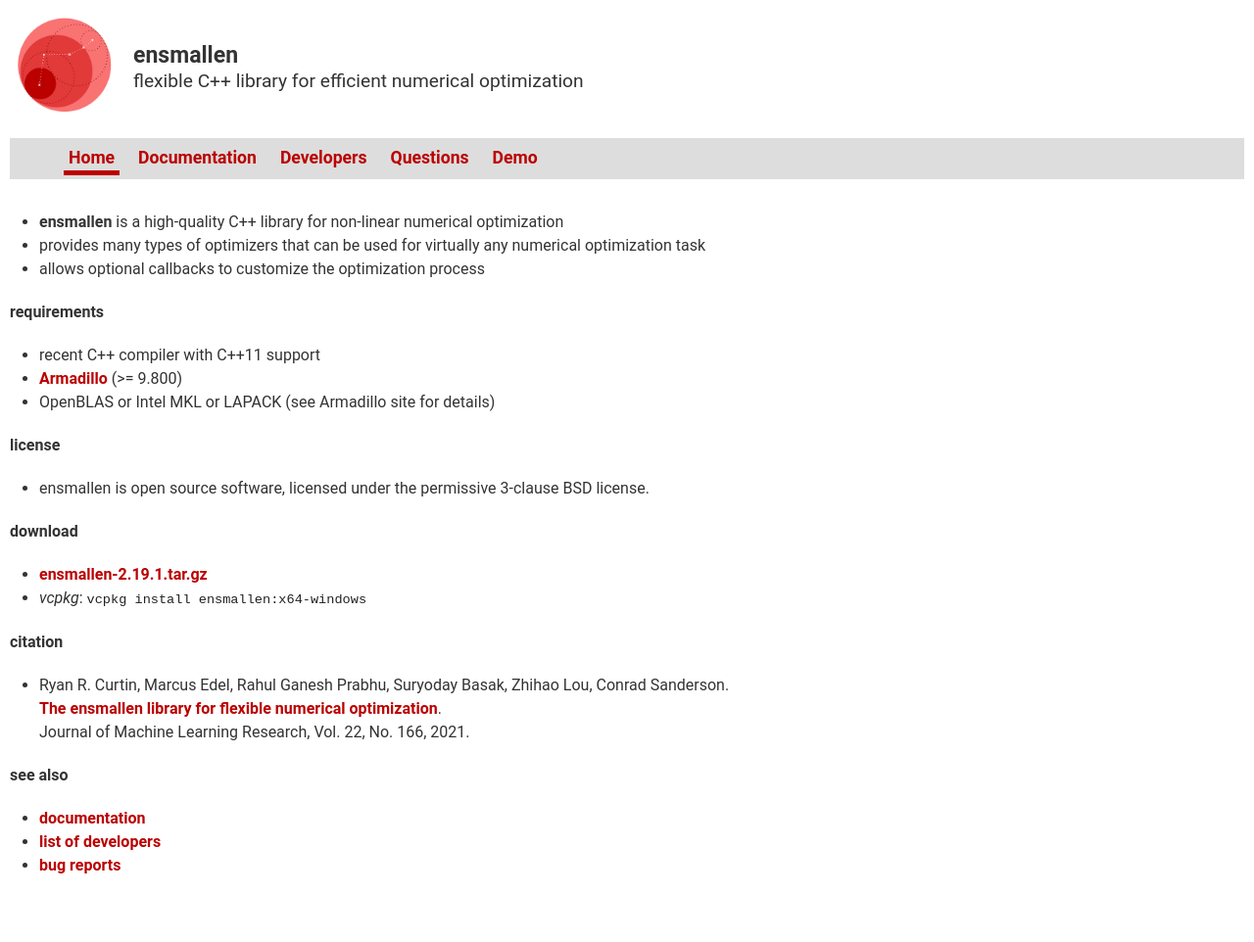
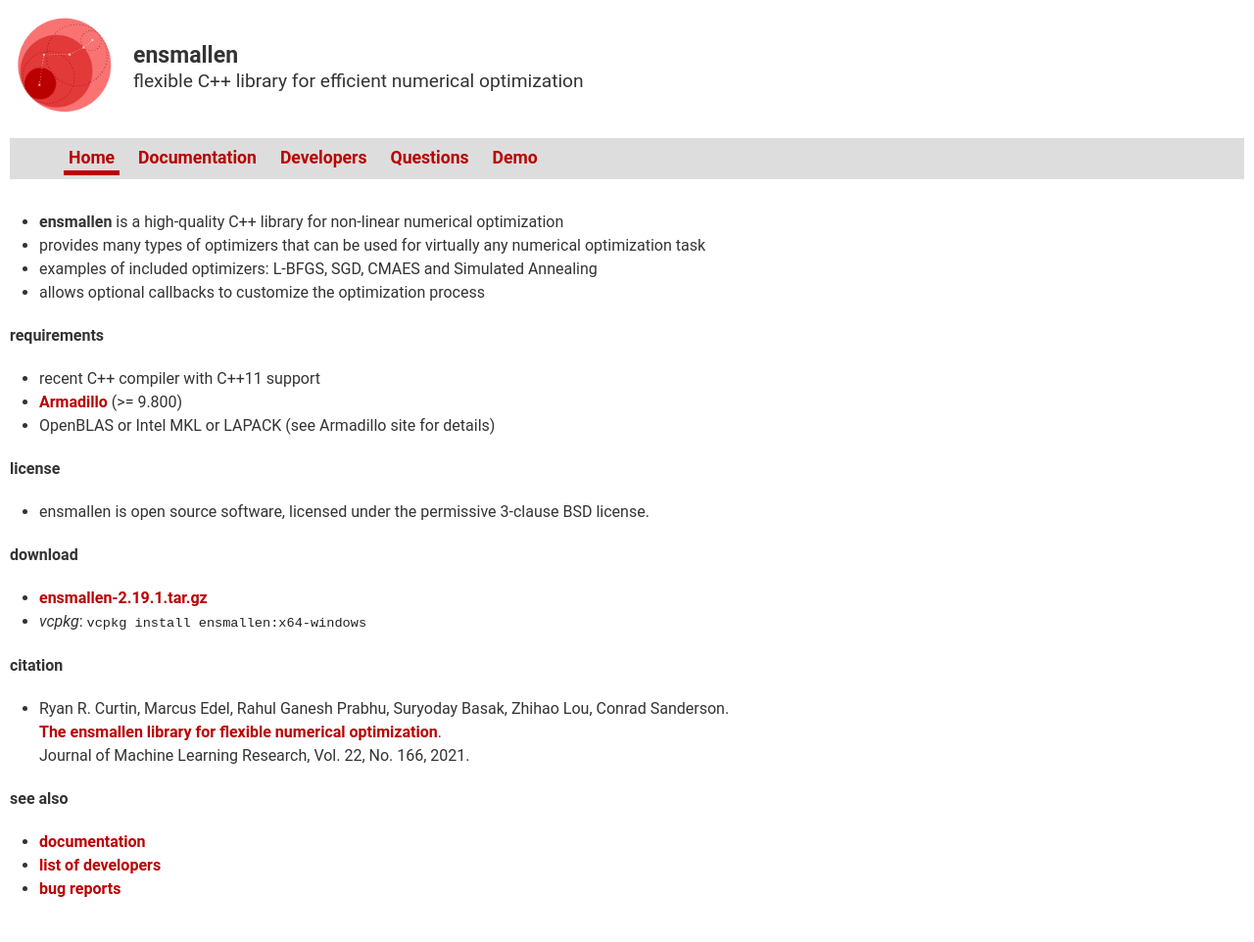
Before and after one commit to mlpack/ensmallen.org, a Jekyll site: the page built from index.md, in a window 1280 px wide. Shown: the whole page at 98% size. Built offline with Jekyll 4.4.1, drawn with Linux system fonts in a browser that asks for light colours; before the commit the page ends 938 px from its top, so only the background shows below that.

Commit message:
add short list of example optimisers
Add example optimisers to increase relevant keywords.

This increases the likelihood of ensmallen being found via web search (eg. users typing specific keywords into google).

```diff
--- a/index.md
+++ b/index.md
@@ -6,6 +6,7 @@
 ---
 * **ensmallen** is a high-quality C++ library for non-linear numerical optimization
 * provides many types of optimizers that can be used for virtually any numerical optimization task
+* examples of included optimizers: L-BFGS, SGD, CMAES and Simulated Annealing
 * allows optional callbacks to customize the optimization process
 
 **requirements**
```
